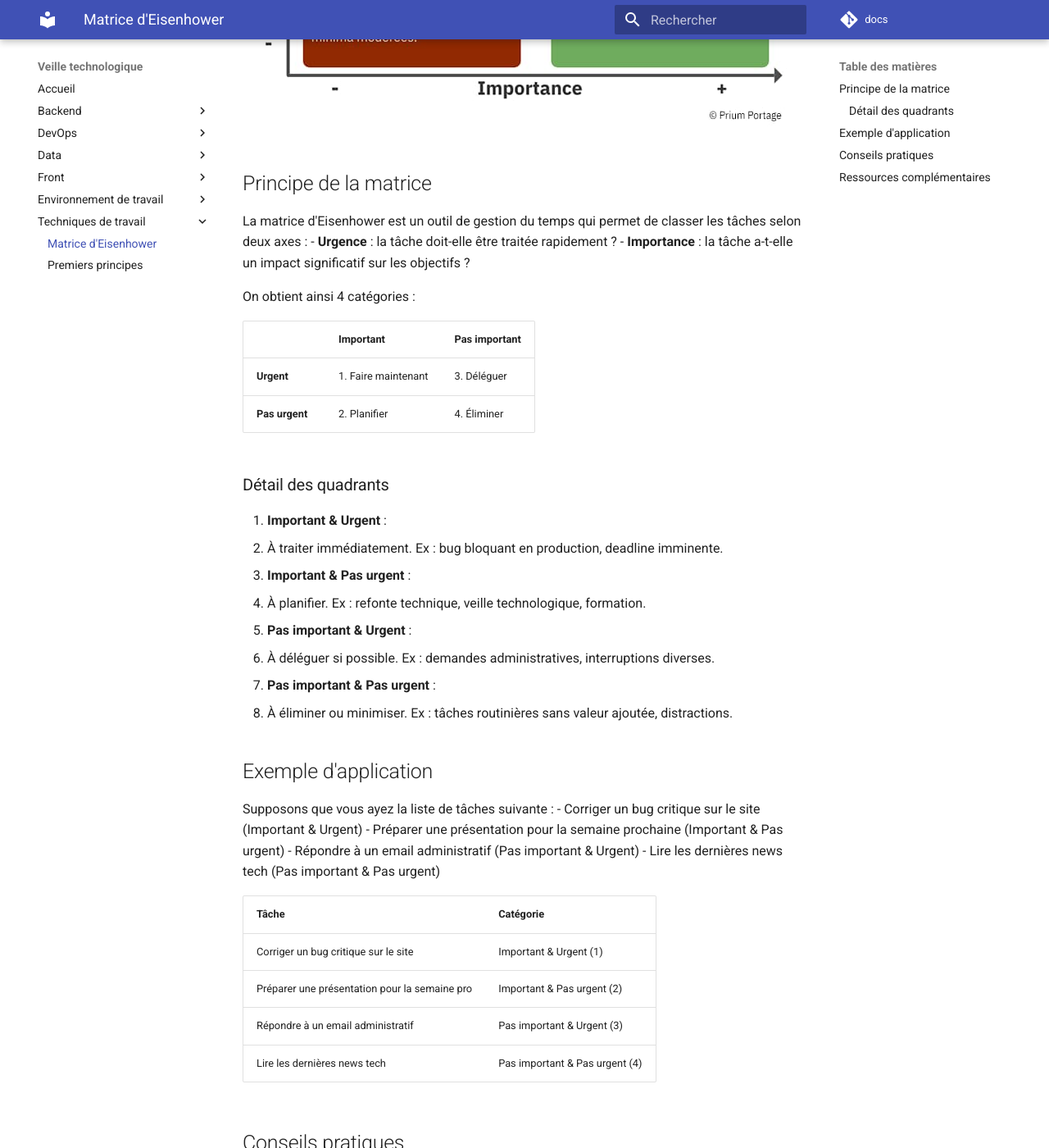
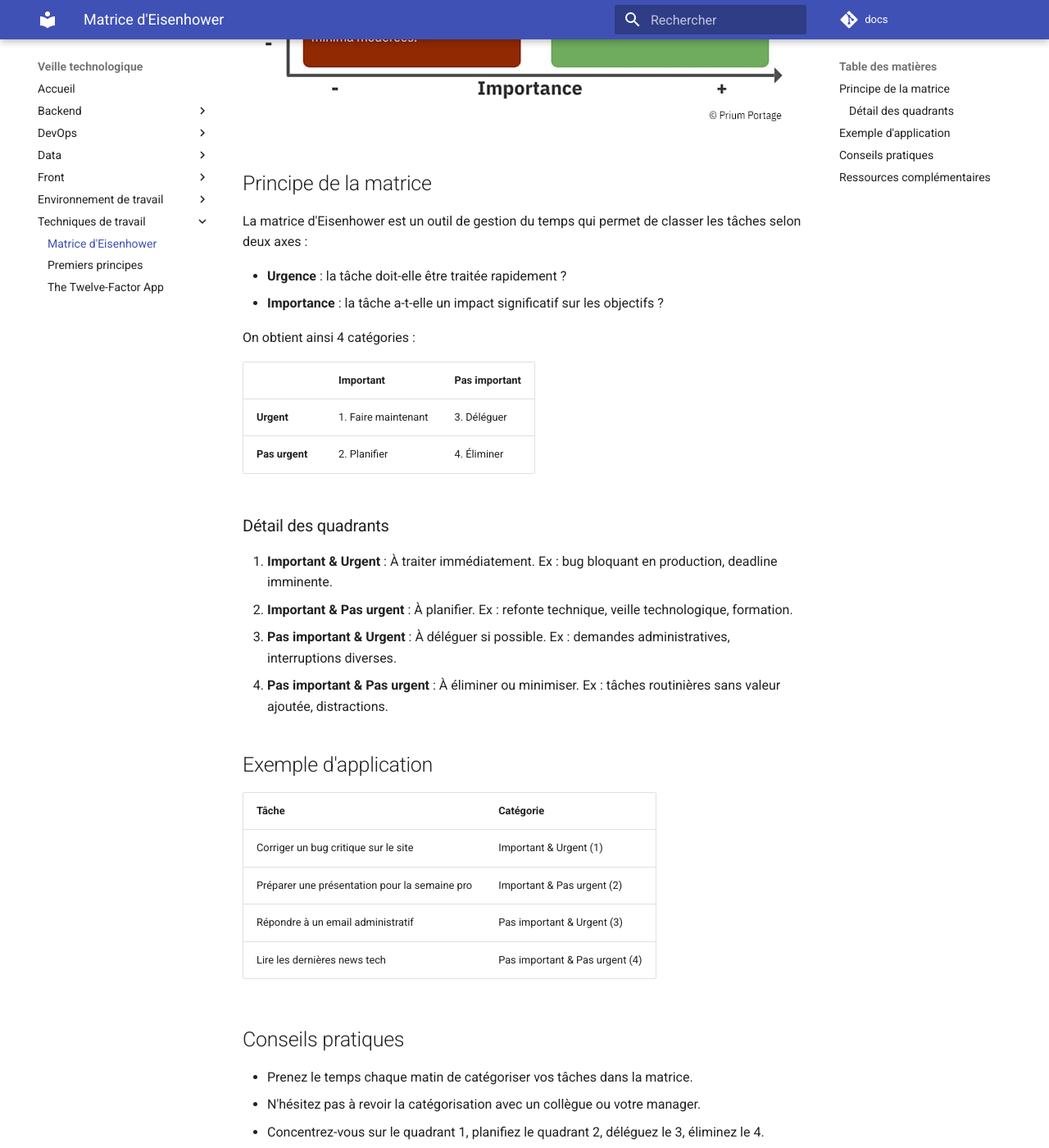
Before and after one commit to arthuRHD/docs, an MkDocs documentation site: the page built from docs/techniques-de-travail/eisenhower-matrix.md, in a window 1280 px wide and 1400 px high, scrolled down 703 px. Shown: the whole window at 82% size. Built offline with MkDocs 1.6.1 and Material for MkDocs 9.7.7, drawn with Linux system fonts in a browser that asks for light colours; comment, search, counter and statistics services are not loaded.

Commit message:
docs: Fixing bullet point list + 12 factor app

```diff
--- a/docs/techniques-de-travail/eisenhower-matrix.md
+++ b/docs/techniques-de-travail/eisenhower-matrix.md
@@ -11,6 +11,7 @@ Aussi, être accompagné d'un PO ou du client permet d'éviter le biais dans la
 ## Principe de la matrice
 
 La matrice d'Eisenhower est un outil de gestion du temps qui permet de classer les tâches selon deux axes :
+
 - **Urgence** : la tâche doit-elle être traitée rapidement ?
 - **Importance** : la tâche a-t-elle un impact significatif sur les objectifs ?
 
@@ -23,22 +24,12 @@ On obtient ainsi 4 catégories :
 
 ### Détail des quadrants
 
-1. **Important & Urgent** :
-   - À traiter immédiatement. Ex : bug bloquant en production, deadline imminente.
-2. **Important & Pas urgent** :
-   - À planifier. Ex : refonte technique, veille technologique, formation.
-3. **Pas important & Urgent** :
-   - À déléguer si possible. Ex : demandes administratives, interruptions diverses.
-4. **Pas important & Pas urgent** :
-   - À éliminer ou minimiser. Ex : tâches routinières sans valeur ajoutée, distractions.
+1. **Important & Urgent** : À traiter immédiatement. Ex : bug bloquant en production, deadline imminente.
+2. **Important & Pas urgent** : À planifier. Ex : refonte technique, veille technologique, formation.
+3. **Pas important & Urgent** : À déléguer si possible. Ex : demandes administratives, interruptions diverses.
+4. **Pas important & Pas urgent** : À éliminer ou minimiser. Ex : tâches routinières sans valeur ajoutée, distractions.
 
 ## Exemple d'application
-
-Supposons que vous ayez la liste de tâches suivante :
-- Corriger un bug critique sur le site (Important & Urgent)
-- Préparer une présentation pour la semaine prochaine (Important & Pas urgent)
-- Répondre à un email administratif (Pas important & Urgent)
-- Lire les dernières news tech (Pas important & Pas urgent)
 
 | Tâche                                         | Catégorie                        |
 |-----------------------------------------------|----------------------------------|
--- a/mkdocs.yml
+++ b/mkdocs.yml
@@ -29,7 +29,7 @@ nav:
       - AWS: DevOps/aws.md
       - Terraform: DevOps/terraform.md
       - Helm: DevOps/helm.md
-      - Kubernetes: DevOps/kubejob.md
+      - Job Kubernetes: DevOps/kubejob.md
       - Sécurité Kubernetes: DevOps/security-k8s.md
       - KRR: DevOps/krr.md
       - APM & ELK: DevOps/apm.md
@@ -54,3 +54,4 @@ nav:
   - Techniques de travail:
       - Matrice d'Eisenhower: techniques-de-travail/eisenhower-matrix.md
       - Premiers principes: techniques-de-travail/first-principles-thinking.md
+      - The Twelve-Factor App: techniques-de-travail/twelve-factor-app.md
```
Also changed, not shown: docs/techniques-de-travail/first-principles-thinking.md (+9 -6 lines), docs/techniques-de-travail/twelve-factor-app.md (added, +120 -0 lines).
